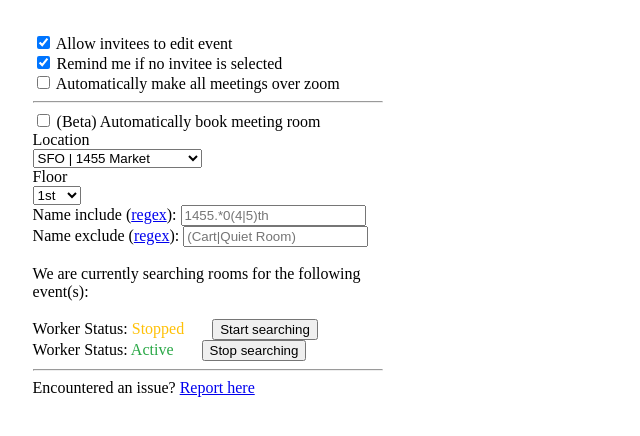
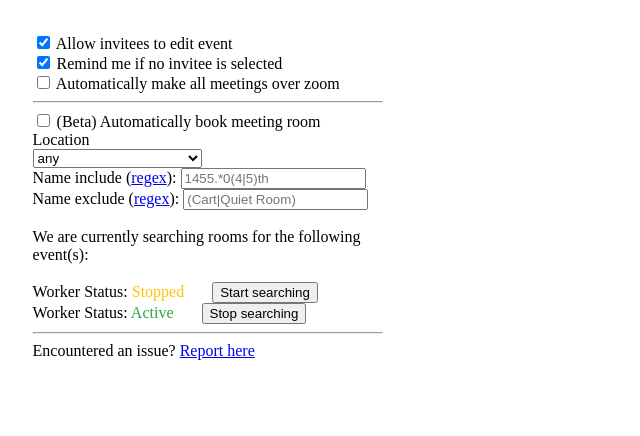
Before and after one commit to codemonkeycxy/gmate, a browser extension: page options.html in a window 1280 px wide. Shown: the whole page, without its empty margins (0-640 px from the left). Drawn offline with Linux system fonts and the light colour scheme.

Commit message:
to make single option work for now

```diff
--- a/script/common.js
+++ b/script/common.js
@@ -46,6 +46,9 @@ const SUCCESS = "success";
 const INFO = "info";
 const WARNING = "warning";
 const ERROR = "danger";
+
+const ANY = "any";
+const ALL = "all";
 
 const DEFAULT_FEATURE_TOGGLES = {};
 DEFAULT_FEATURE_TOGGLES[ALLOW_GUEST_MODIFY_EVENT] = true;
--- a/script/popup/render-room-booking-filters.js
+++ b/script/popup/render-room-booking-filters.js
@@ -2,8 +2,7 @@
 (() => {
   const ROOM_BOOKING_FILTERS_UI_GROUP = 'room-booking-filters-ui-group';
   const FILTER_RENDER_FUNCTIONS = {
-    [SINGLE_OPTION]: renderSingleOption,
-    [MULTI_OPTION]: renderMultiOption
+    [SINGLE_OPTION]: renderSingleOption
   };
 
   injectFilterUI();
@@ -21,15 +20,22 @@
 
   function renderSingleOption(filterSetting) {
     const selectWrapper = document.createElement('div');
-
     const selectTitle = document.createElement('div');
     selectTitle.textContent = filterSetting.name;
 
     const selectList = document.createElement('select');
+    // set up a default option to allow ANY
+    const defaultOption = document.createElement('option');
+    defaultOption.value = ANY;
+    defaultOption.text = ANY;
+    selectList.appendChild(defaultOption);
+
+    // populate the option list
     filterSetting.options.forEach(option => {
       const optionUI = document.createElement('option');
+      // todo: account for text:value case
+      optionUI.text = option;
       optionUI.value = option;
-      optionUI.text = option;
       selectList.appendChild(optionUI);
     });
 
@@ -37,8 +43,4 @@
     selectWrapper.appendChild(selectList);
     return selectWrapper;
   }
-
-  function renderMultiOption(filterSetting) {
-    return renderSingleOption(filterSetting);
-  }
 })();
--- a/script/settings/room-booking-filters.js
+++ b/script/settings/room-booking-filters.js
@@ -1,5 +1,6 @@
 const SINGLE_OPTION = 'single-option';
 const MULTI_OPTION = 'multi-option';
+const RANGE = 'range';
 
 const COMPANY_SPECIFIC_FILTERS = {
   uber: [{
@@ -14,25 +15,35 @@ const COMPANY_SPECIFIC_FILTERS = {
       'PAO | 900 Arastradero B',
     ],
     validator: (roomStr, location) => roomStr.includes(location)
-  }, {
-    name: 'Floor',
-    type: MULTI_OPTION,
-    options: [
-      '1st',
-      '2nd',
-      '3rd',
-      '4th',
-      '5th',
-      '6th',
-      '7th',
-      '8th',
-      '9th',
-      '10th',
-      '11th',
-      '12th',
-      '13th',
-      '14th',
-    ],
-    validator: (roomStr, floors) => floors.any(floor => roomStr.includes(floor))
+  // }, {
+  //   name: 'Floor',
+  //   type: MULTI_OPTION,
+  //   options: [
+  //     '1st',
+  //     '2nd',
+  //     '3rd',
+  //     '4th',
+  //     '5th',
+  //     '6th',
+  //     '7th',
+  //     '8th',
+  //     '9th',
+  //     '10th',
+  //     '11th',
+  //     '12th',
+  //     '13th',
+  //     '14th',
+  //   ],
+  //   validator: (roomStr, floors) => floors.any(floor => roomStr.includes(floor))
+  // }, {
+  //   name: 'Has VC',
+  //   type: SINGLE_OPTION,
+  //   options: [
+  //     {yes: true},
+  //     {no: false}
+  //   ],
+  //   validator: (roomStr, hasVC) => {
+  //     // todo: fill me up
+  //   }
   }]
 };
```
Also changed, not shown: options.html (+2 -0 lines), manifest.json.
